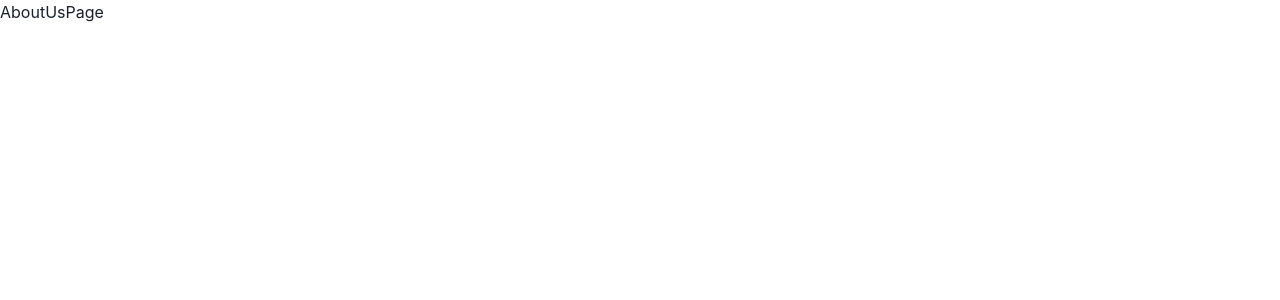
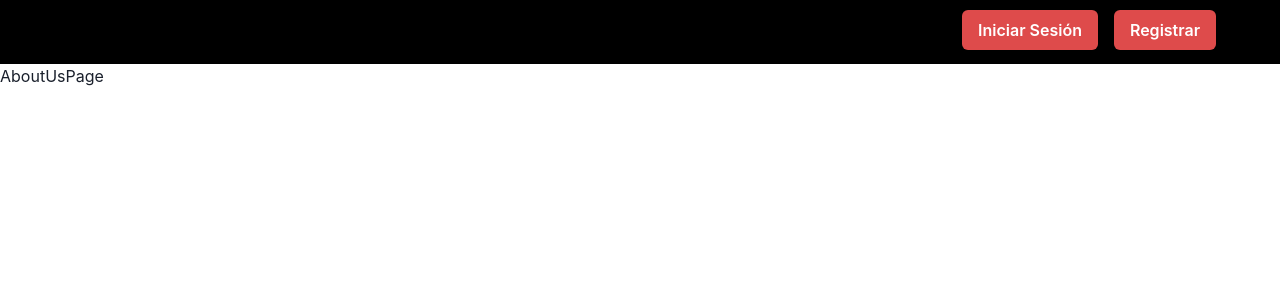
Before and after one commit to sgomez-2020088/PIZP_Front, a React (Vite) app: page / in a window 1280 px wide. Shown: the top 300 px of the page. Built offline with nearby package versions, Linux system fonts and the light colour scheme.

Commit message:
Se modifica AboutPage

```diff
--- a/src/pages/aboutUs/AboutUsPage.jsx
+++ b/src/pages/aboutUs/AboutUsPage.jsx
@@ -1,7 +1,17 @@
 import React from 'react'
+import { Navbar } from '../../components/navbar'
+import { Button, ButtonGroup } from '@chakra-ui/react'
 
 export const AboutUsPage = () => {
     return (
+        <>
+        <Navbar>
+            <ButtonGroup size='md' spacing='4'>
+                <Button  bg='#DE4B4B' color='white' _hover={{bg:'#ee5757'}} _active={{bg:'#c54040'}}>Iniciar Sesión</Button>
+                <Button bg='#DE4B4B' color='white' _hover={{bg:'#ee5757'}} _active={{bg:'#c54040'}}>Registrar</Button>
+            </ButtonGroup>
+        </Navbar>
         <div>AboutUsPage</div>
+        </>
     )
 }
```
